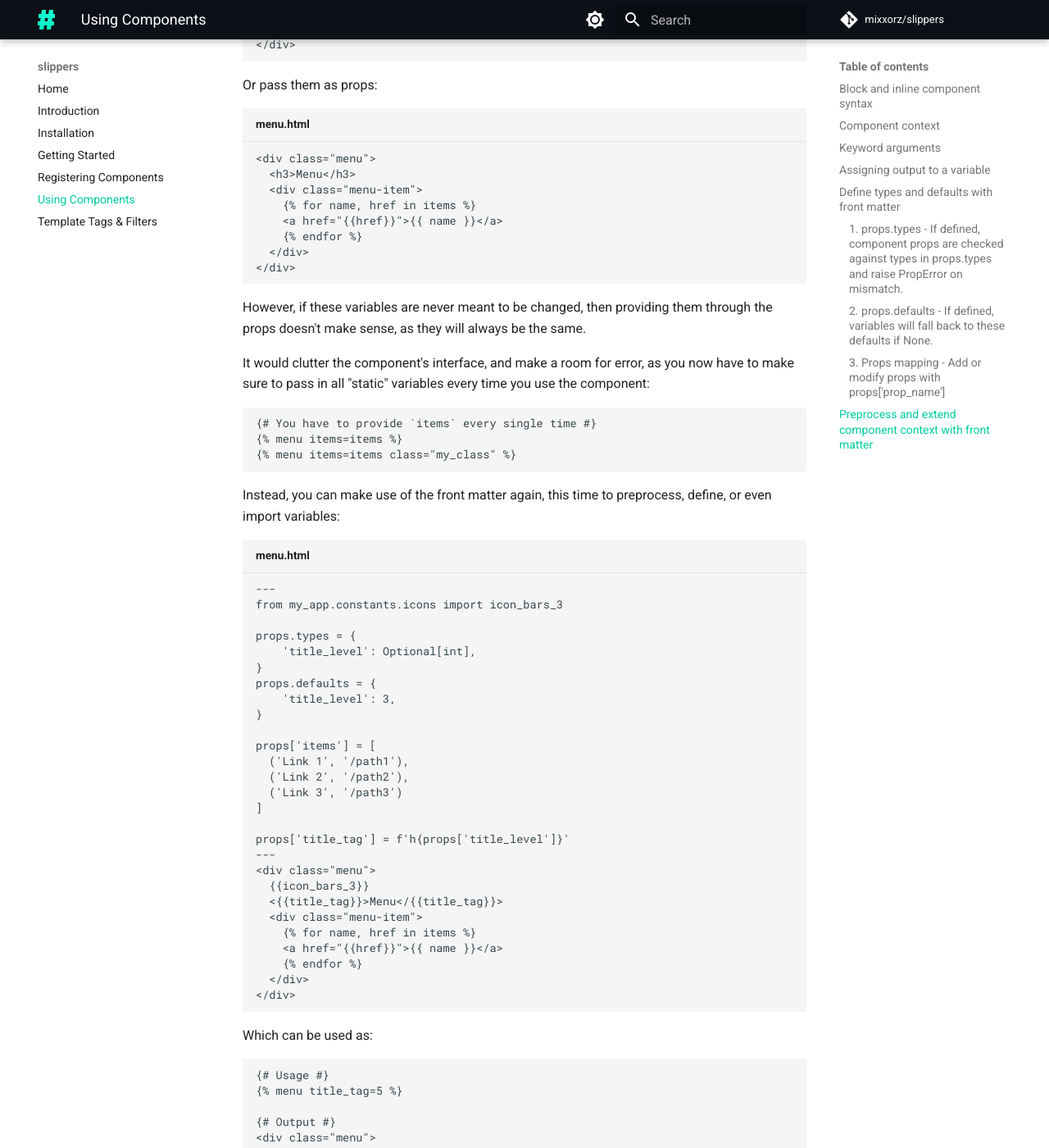
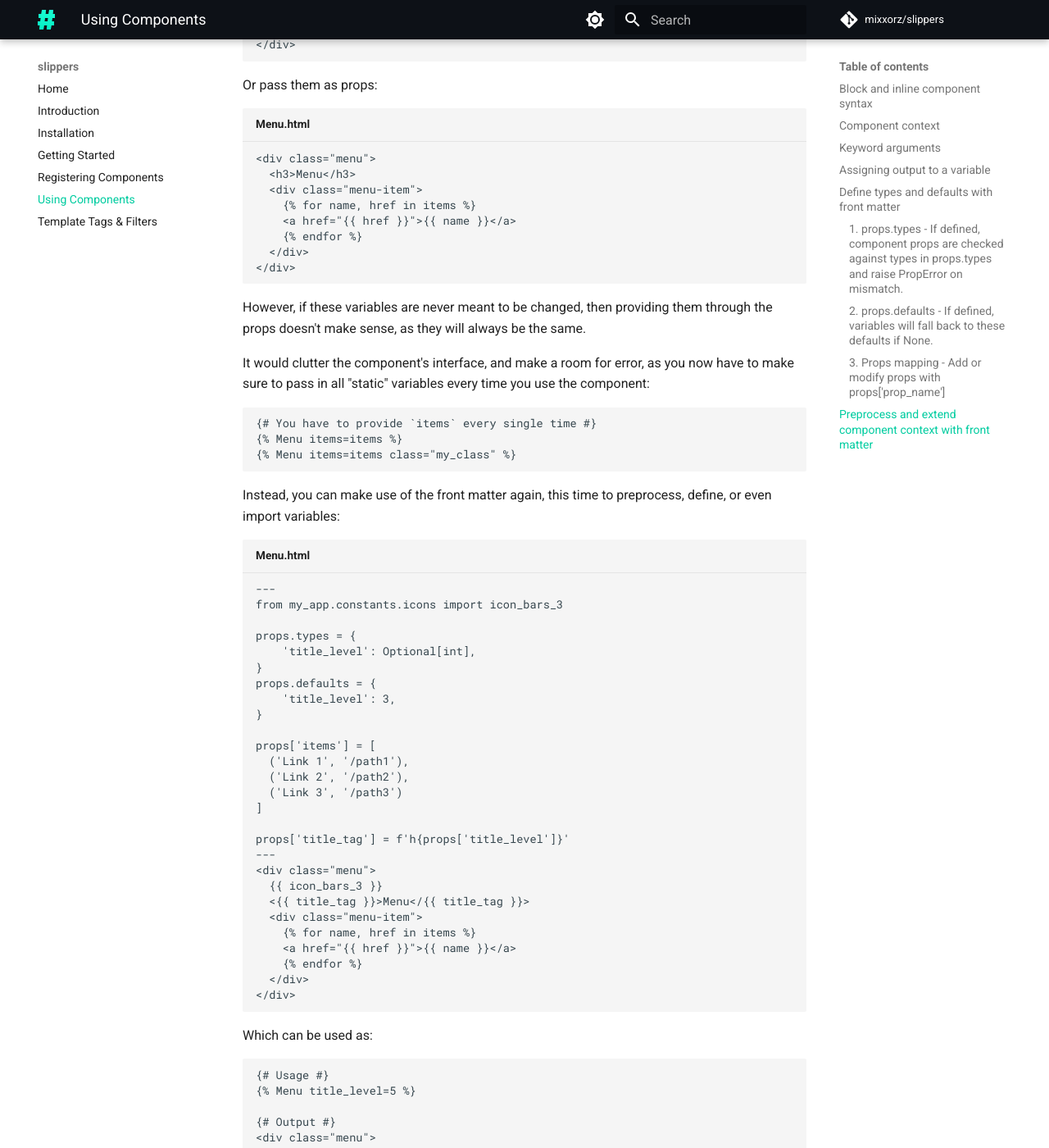
Before and after one commit to mixxorz/slippers, an MkDocs documentation site: the page built from docs/using-components.md, in a window 1280 px wide and 1400 px high, scrolled down 4886 px. Shown: the whole window at 82% size. Built offline with MkDocs 1.6.1 and Material for MkDocs 9.7.7, drawn with Linux system fonts in a browser that asks for light colours; comment, search, counter and statistics services are not loaded; some of the changed text lies outside the part shown.

Commit message:
Fix examples in the documentation

````diff
--- a/docs/template-tags-filters.md
+++ b/docs/template-tags-filters.md
@@ -145,7 +145,7 @@ The `var` tag allows for assigning values to variables.
 
 The `var` tag is intended to be used inside component templates as a means to document the variables it requires and specify defaults.
 
-```slippers title="button.html"
+```slippers title="Button.html"
 {% var variant=variant|default:"outline" %}
 
 <button class="{{ variant|match:"outline:btn-outline,ghost:btn-ghost" }}">{{ children }}</button>
--- a/docs/using-components.md
+++ b/docs/using-components.md
@@ -101,7 +101,7 @@ Similar to a [`fragment`](template-tags-filters.md#fragment) tag, a component's
 As [shown in Component context](#component-context) you can define
 default values by using the `var` tag:
 
-```slippers title="button.html"
+```slippers title="Button.html"
 {% var class=class|default:"btn btn-primary" %}
 <button {% attrs class %}>{{ children }}</button>
 ```
@@ -114,7 +114,7 @@ In these cases, you can add a front matter with custom Python code to define the
 
 Front matter is a block of code at the beginning of the file, which starts and ends with lines with 3 dashes:
 
-```slippers-component
+```slippers
 ---
 props.types = {
     'required_string': str,
@@ -162,7 +162,7 @@ from typing import *
 
 So the button example from [Component context](#component-context) can be rewritten as:
 
-```slippers-component title="button.html"
+```slippers title="Button.html"
 ---
 props.defaults = {
     'class': 'btn btn-primary'
@@ -203,7 +203,7 @@ like a static set of items in a menu.
 
 Normally, you'd have to define the items one by one:
 
-```slippers title="menu.html"
+```slippers title="Menu.html"
 <div class="menu">
   <h3>Menu</h3>
   <div class="menu-item">
@@ -216,12 +216,12 @@ Normally, you'd have to define the items one by one:
 
 Or pass them as props:
 
-```slippers title="menu.html"
+```slippers title="Menu.html"
 <div class="menu">
   <h3>Menu</h3>
   <div class="menu-item">
     {% for name, href in items %}
-    <a href="{{href}}">{{ name }}</a>
+    <a href="{{ href }}">{{ name }}</a>
     {% endfor %}
   </div>
 </div>
@@ -235,14 +235,14 @@ to pass in all "static" variables every time you use the component:
 
 ```slippers
 {# You have to provide `items` every single time #}
-{% menu items=items %}
-{% menu items=items class="my_class" %}
+{% Menu items=items %}
+{% Menu items=items class="my_class" %}
 ```
 
 Instead, you can make use of the front matter again, this time to
 preprocess, define, or even import variables:
 
-```slippers-component title="menu.html"
+```slippers title="Menu.html"
 ---
 from my_app.constants.icons import icon_bars_3
 
@@ -262,11 +262,11 @@ props['items'] = [
 props['title_tag'] = f'h{props['title_level']}'
 ---
 <div class="menu">
-  {{icon_bars_3}}
-  <{{title_tag}}>Menu</{{title_tag}}>
+  {{ icon_bars_3 }}
+  <{{ title_tag }}>Menu</{{ title_tag }}>
   <div class="menu-item">
     {% for name, href in items %}
-    <a href="{{href}}">{{ name }}</a>
+    <a href="{{ href }}">{{ name }}</a>
     {% endfor %}
   </div>
 </div>
@@ -276,7 +276,7 @@ Which can be used as:
 
 ```slippers
 {# Usage #}
-{% menu title_tag=5 %}
+{% Menu title_level=5 %}
 
 {# Output #}
 <div class="menu">
--- a/pyproject.toml
+++ b/pyproject.toml
@@ -38,7 +38,6 @@ dependencies = [
 
 [project.entry-points."pygments.lexers"]
 SlippersLexer = "pygments_slippers:SlippersLexer"
-SlippersComponentLexer = "pygments_slippers:SlippersComponentLexer"
 
 [project.urls]
 homepage = "https://github.com/mixxorz/slippers"
````
Also changed, not shown: docs/getting-started.md (+2 -2 lines), docs/introduction.md (+2 -2 lines), docs/registering-components.md (+8 -8 lines), pygments_slippers/__init__.py (+17 -22 lines).
